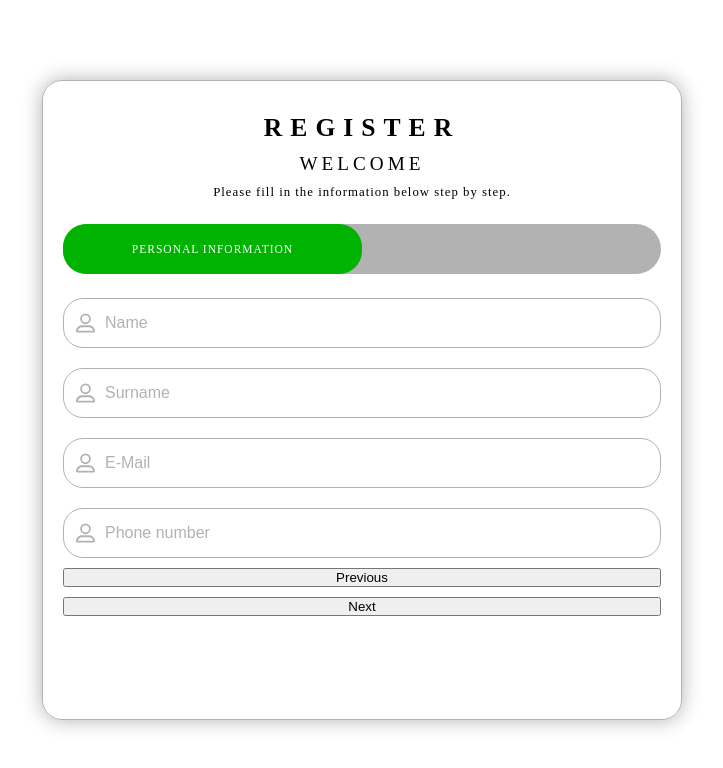
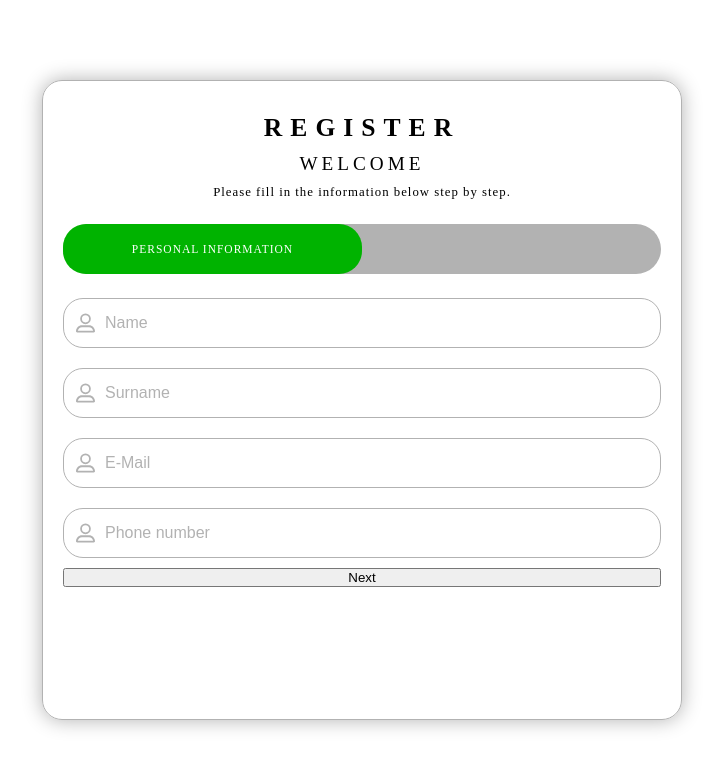
Before and after one commit to go-matchmaker/matchmaker, a Next.js app: page /register in a window 1280 px wide. Shown: the top 768 px of the page, without its empty margins (278-1001 px from the left). Built offline with nearby package versions, Linux system fonts and the light colour scheme.

Commit message:
feat: prev and next button condition added.

```diff
--- a/src/app/register/page.tsx
+++ b/src/app/register/page.tsx
@@ -252,6 +252,7 @@ const Register = () => {
               />
             </AccountInformationTab>
           </InputContainer>
+          {activeStep === RegisterSteps.AccountInfo && (
             <PreviousButton
               type="button"
               onClick={() => {
@@ -266,7 +267,11 @@ const Register = () => {
             >
               Previous
             </PreviousButton>
-          <NextButton type={"submit"}>Next</NextButton>
+          )}
+
+          <NextButton type={"submit"}>
+            {activeStep === RegisterSteps.PersonalInfo ? "Next" : "Register"}
+          </NextButton>
         </Form>
       </CenterContainer>
     </Container>
```
Lines whose indentation alone changed are shown as unchanged.
